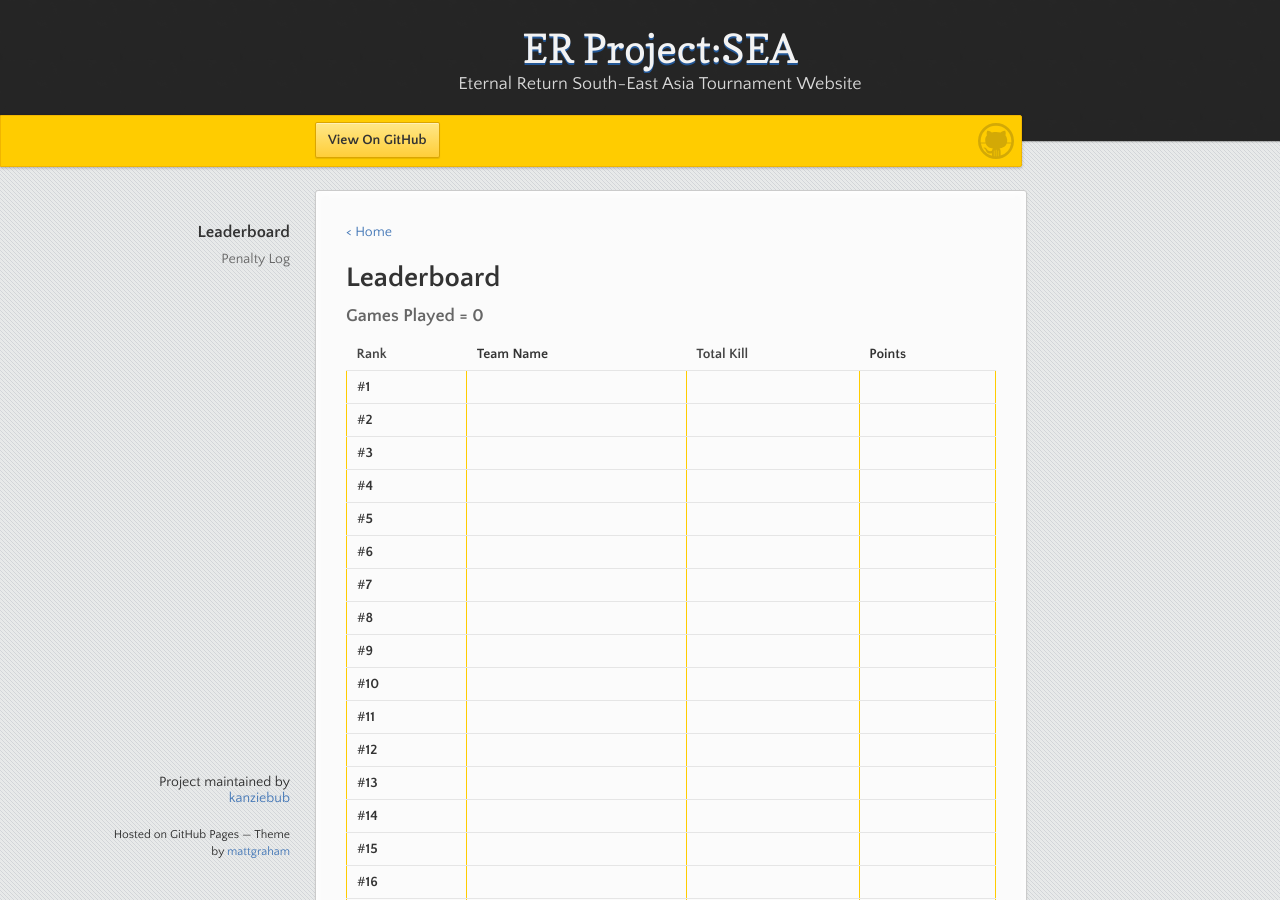
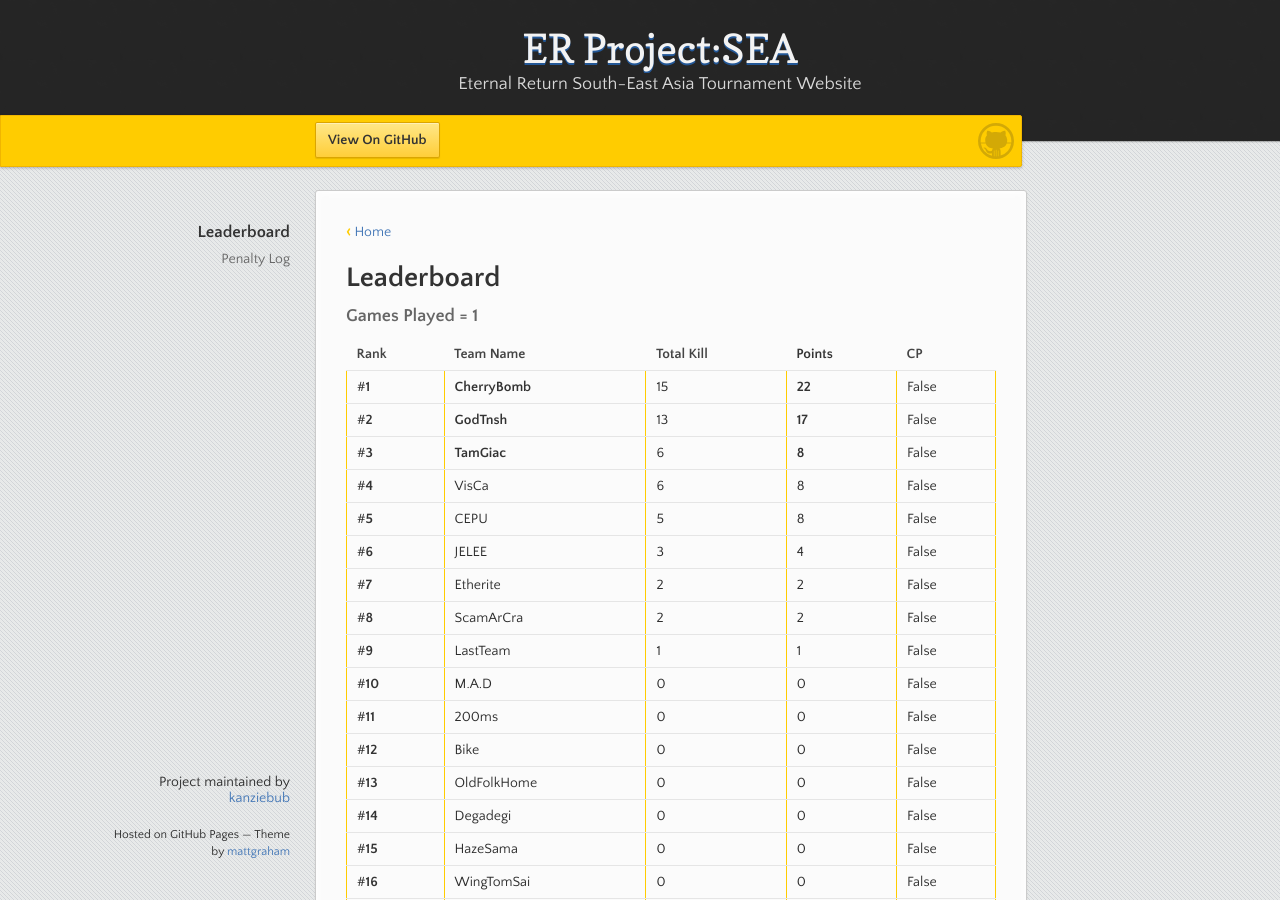
Before and after one commit to kanziebub/ProjectSEA, a Jekyll site: the page built from season/02/qualifiers.md, in a window 1280 px wide and 900 px high. Built offline with Jekyll 4.4.1, drawn with Linux system fonts in a browser that asks for light colours; some of the changed text lies outside the part shown.

```diff
--- a/leaderboard/config.yaml
+++ b/leaderboard/config.yaml
@@ -1,5 +1,6 @@
 
-sheetID: ""
+sheetID: "10xWkQRsGZptt-62ILUCXEn3KcNWsqg9_4c7v7EKVx-M"
 sheetName: "PSEA"
 page_filepath: "../season/02/qualifiers.md"
 checkpoint: 0
+teams: 24
--- a/season/02/qualifiers.md
+++ b/season/02/qualifiers.md
@@ -2,43 +2,45 @@
 layout: default
 ---
 
-[< Home](https://kanziebub.github.io/ProjectSEA/)
+[ ![Logo](https://kanziebub.github.io/ProjectSEA/assets/images/bullet_rev.png) Home](https://kanziebub.github.io/ProjectSEA/)
 
 # **Leaderboard**
 
-### Games Played = 0
+### Games Played = 1
 
-|  Rank   | **Team Name**         | Total Kill | **Points** |
-|:--------|:----------------------|:-----------|:-----------|
-| #**1** |                       |            |            |
-| #**2** |                       |            |            |
-| #**3** |                       |            |            |
-| #**4** |                       |            |            |
-| #**5** |                       |            |            |
-| #**6** |                       |            |            |
-| #**7** |                       |            |            |
-| #**8** |                       |            |            |
-| #**9** |                       |            |            |
-| #**10** |                       |            |            |
-| #**11** |                       |            |            |
-| #**12** |                       |            |            |
-| #**13** |                       |            |            |
-| #**14** |                       |            |            |
-| #**15** |                       |            |            |
-| #**16** |                       |            |            |
-| #**17** |                       |            |            |
-| #**18** |                       |            |            |
-| #**19** |                       |            |            |
-| #**20** |                       |            |            |
-| #**21** |                       |            |            |
-| #**22** |                       |            |            |
-| #**23** |                       |            |            |
-| #**24** |                       |            |            |
+|  Rank  | Team Name             | Total Kill | **Points** | CP |
+|:-------|:----------------------|:-----------|:-----------|:---|
+| #**1** | **CherryBomb** | 15 | **22** | False |
+| #**2** | **GodTnsh** | 13 | **17** | False |
+| #**3** | **TamGiac** | 6 | **8** | False |
+| #**4** | VisCa | 6 | 8 | False |
+| #**5** | CEPU | 5 | 8 | False |
+| #**6** | JELEE | 3 | 4 | False |
+| #**7** | Etherite | 2 | 2 | False |
+| #**8** | ScamArCra | 2 | 2 | False |
+| #**9** | LastTeam | 1 | 1 | False |
+| #**10** | M.A.D | 0 | 0 | False |
+| #**11** | 200ms | 0 | 0 | False |
+| #**12** | Bike | 0 | 0 | False |
+| #**13** | OldFolkHome | 0 | 0 | False |
+| #**14** | Degadegi | 0 | 0 | False |
+| #**15** | HazeSama | 0 | 0 | False |
+| #**16** | WingTomSai | 0 | 0 | False |
+| #**17** | Eclair | 0 | 0 | False |
+| #**18** | StepuhSons | 0 | 0 | False |
+| #**19** | ViciVeni | 0 | 0 | False |
+| #**20** | TILT | 0 | 0 | False |
+| #**21** | 750credits | 0 | 0 | False |
+| #**22** | 2K1Valleth | 0 | 0 | False |
+| #**23** | NaRoRe | 0 | 0 | False |
+| #**24** | HeyTayo | 0 | 0 | False |
+
 
 ## Penalty Log
 
 |  Game  | Team Name | Penalty | Reason                |
 |:-------|:----------|:--------|:----------------------|
-|        |           |         |                       |
+|  |  |  |  |
 
-[< Home](https://kanziebub.github.io/ProjectSEA/)
+
+[ ![Logo](https://kanziebub.github.io/ProjectSEA/assets/images/bullet_rev.png) Home](https://kanziebub.github.io/ProjectSEA/)
```
Also changed, not shown: leaderboard/data.py (+4 -4 lines), leaderboard/main.py (+11 -6 lines), leaderboard/utils.py (+7 -3 lines), 1 other file.
